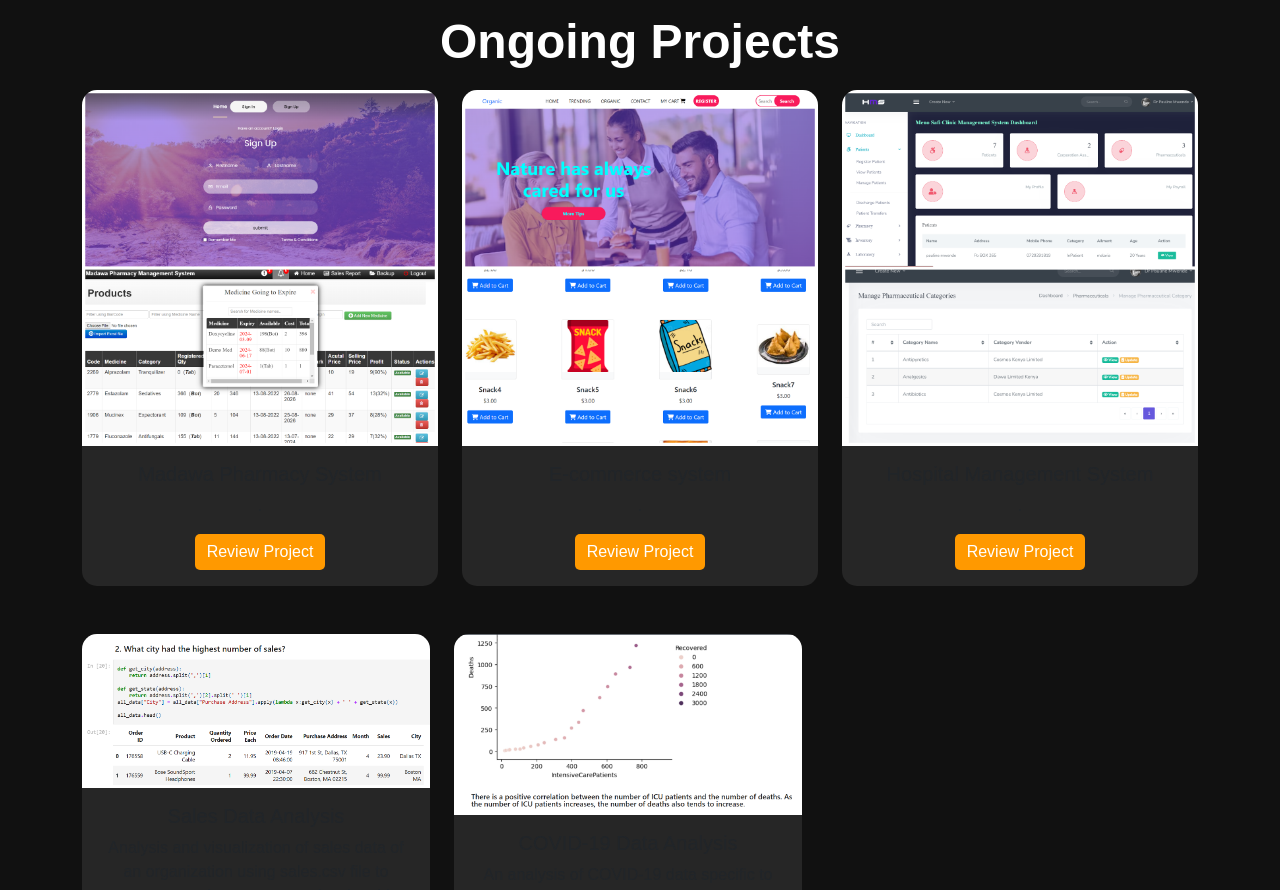
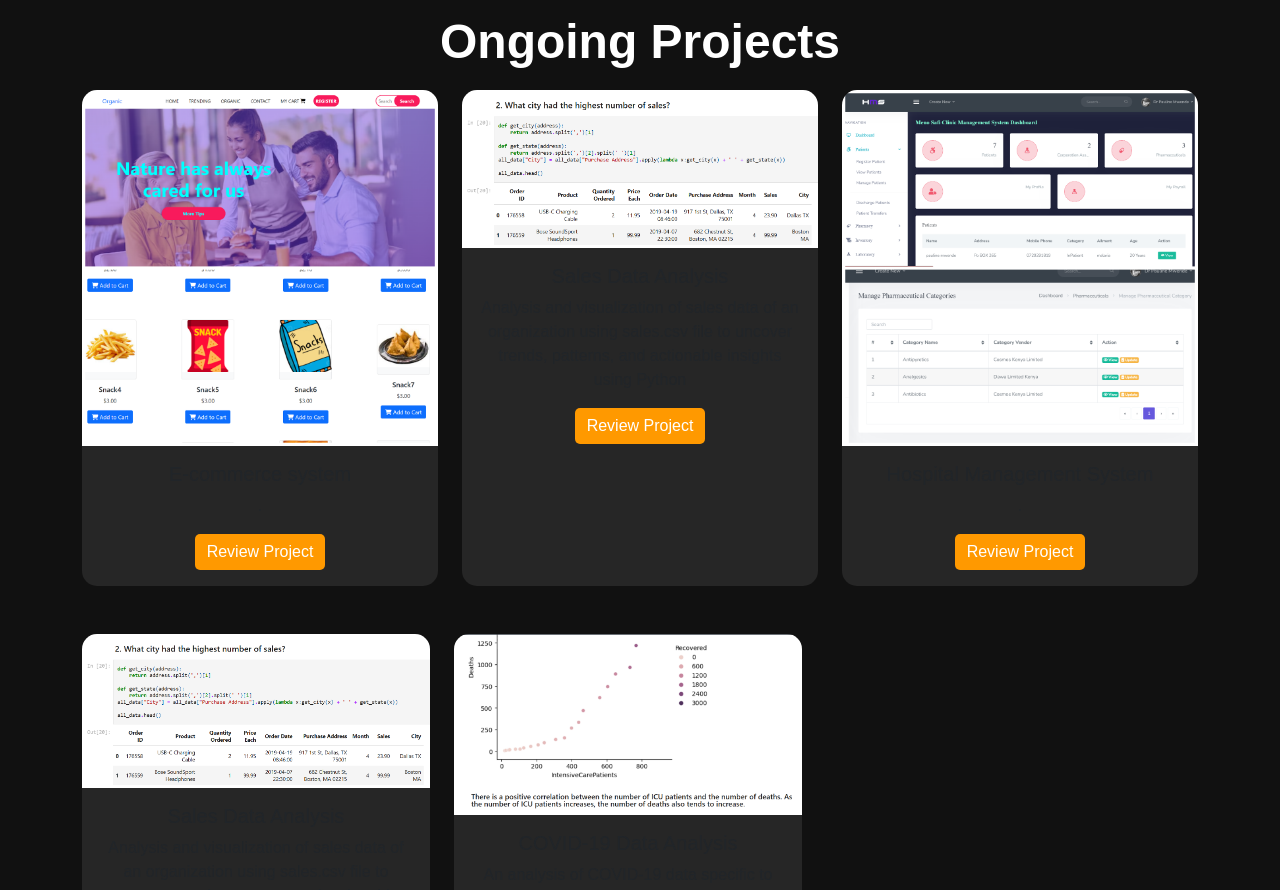
Before and after one commit to ellyAnalytics/myPortfolio, a website: page public/html/index.html in a window 1280 px wide. Shown: the part 1292-2182 px from the top of the page. Drawn offline with nearby package versions, Linux system fonts and the light colour scheme.

Commit message:
Update index.html

```diff
--- a/public/html/index.html
+++ b/public/html/index.html
@@ -116,17 +116,6 @@
                 <!-- Project 1 -->
                 <div class="col-lg-4 col-md-6">
                     <div class="card h-100">
-                        <img src="../images/pharmacy.png" class="card-img-top" alt="Project 2">
-                        <div class="card-body text-center">
-                            <h5 class="card-title">Madawa Pharmacy System</h5>
-                            <p class="card-text">.</p>
-                            <a href="http://madawa.x10.mx/" class="btn btn-review">Review Project</a>
-                        </div>
-                    </div>
-                </div>
-                <!-- Project 2 -->
-                <div class="col-lg-4 col-md-6">
-                    <div class="card h-100">
                         <img src="../images/photo-collage.png.png" class="card-img-top" alt="Project 1">
                         <div class="card-body text-center">
                             <h5 class="card-title">E-commerce system</h5>
@@ -135,6 +124,19 @@
                         </div>
                     </div>
                 </div>
+
+
+                <!-- Project 2 -->
+                <div class="col-lg-4 col-md-6">
+                        <div class="card h-100">
+                            <img src="../images/sales.PNG" class="card-img-top" alt="Project 2">
+                            <div class="card-body text-center">
+                                <h5 class="card-title">Sales Data Analysis</h5>
+                                <p class="card-text"> Analysis and visualization of sales data of an organization using sales.csv file to uncover trends, patterns, and actionable insights using Python </p>
+                                <a href="https://github.com/ellyAnalytics/Sales-Data-Analytics.git" class="btn btn-review">Review Project</a>
+                            </div>
+                        </div>
+                    </div>
                 <!-- Project 3 -->
                 <div class="col-lg-4 col-md-6">
                     <div class="card h-100">
```
